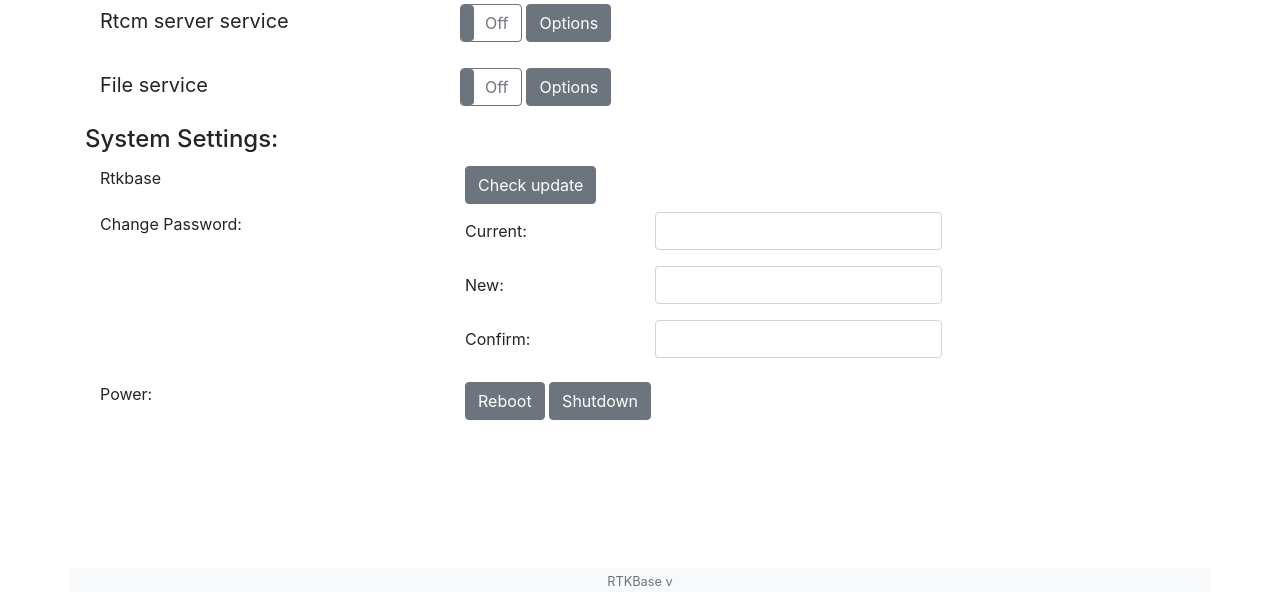
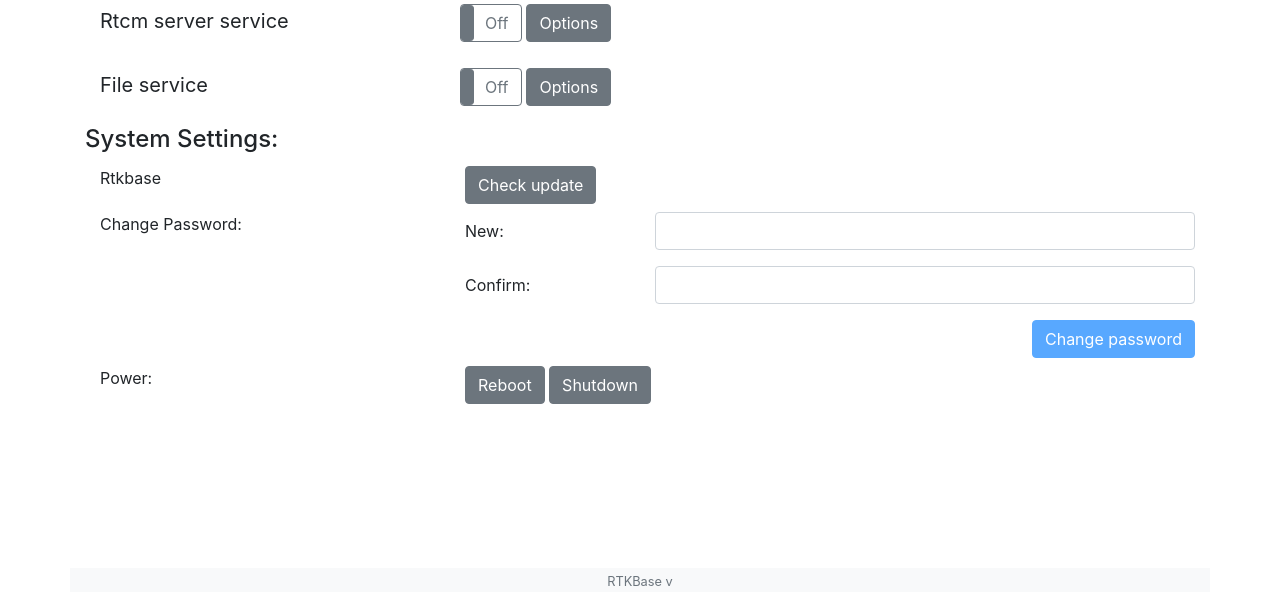
Before and after one commit to Stefal/rtkbase, a Python web app: template web_app/templates/settings.html in a window 1280 px wide. Shown: the part 208-800 px from the top of the page. Run offline with Jinja, Linux system fonts and the light colour scheme; the template is opened without the code that fills it, so the values that code supplies are empty; some libraries are stand-ins or nearby versions.

Commit message:
Adding code to change password

```diff
--- a/web_app/RTKBaseConfigManager.py
+++ b/web_app/RTKBaseConfigManager.py
@@ -4,7 +4,7 @@ from configparser import ConfigParser
 class RTKBaseConfigManager:
     """ A class to easily access the settings from RTKBase settings.conf """
 
-    NON_QUOTED_KEYS = ("basedir", "web_authentification", "web_password_hash",
+    NON_QUOTED_KEYS = ("basedir", "web_authentification", "new_web_password", "web_password_hash",
                      "flask_secret_key", "archive_name",)
 
     def __init__(self, default_settings_path, user_settings_path):
--- a/web_app/static/settings.js
+++ b/web_app/static/settings.js
@@ -20,10 +20,6 @@
 
 // You should have received a copy of the GNU General Public License
 // along with ReachView.  If not, see <http://www.gnu.org/licenses/>.
-
-// ####################### HANDLE WINDOW FOCUS/UNFOCUS #######################
-
-
 
 
 // ############################### MAIN ###############################
@@ -189,11 +185,11 @@ $(document).ready(function () {
             $("#updateModal .modal-body").text("Do you want to install v" + response['new_release'] + "?");
             $("#updateModal .modal-body").append("<br>It will take a few minutes.");
             $("#start-update-button").removeAttr("disabled");
-            $('#updateModal').modal();
+            $("#updateModal").modal();
         } else {
             $("#updateModal .modal-title").text("No Update available!");
             $("#updateModal .modal-body").text("We're working on it. Come back later!");
-            $('#updateModal').modal();
+            $("#updateModal").modal();
         }
 
     })
@@ -205,6 +201,31 @@ $(document).ready(function () {
         $(this).prop("disabled", true);
         $(this).html('<span class="spinner-border spinner-border-sm"></span> Updating...');
         $("#cancel-button").prop("disabled", true);
+    })
+
+    // ####################### HANDLE CHANGING PASSWORD #######################
+
+    document.getElementById('change_password').addEventListener("input", function(e) {
+        pwd_check(this);
+    })
+
+    function pwd_check(input) {
+        var new_pwd = document.getElementById('new_password');
+        var confirm_pwd = document.getElementById('confirm_password');
+        if (confirm_pwd.value != new_pwd.value) {
+            confirm_pwd.setCustomValidity('Password Must be Matching.');
+        } else {
+            // input is valid -- reset the error message
+            new_pwd.setCustomValidity('');
+            confirm_pwd.setCustomValidity('');
+
+        }
+    }
+
+
+    socket.on("password updated", function() {
+        //open modal box for logout
+        $("#passwordChangedModal").modal();
     })
 
     // ####################### HANDLE REBOOT SHUTDOWN #######################
--- a/web_app/templates/settings.html
+++ b/web_app/templates/settings.html
@@ -223,26 +223,31 @@
       </div>
       <div class="col-sm-8">
         <form id="change_password">
+          <!--
           <div class="form-group row">
             <label for="cur_pwd" class="col-sm-3 col-form-label">Current: </label>
-            <div class="col-sm-5">
+            <div class="col-sm-9">
                 <input id="cur_pwd" type="password" name="cur_pwd" class="form-control" title="current password" required>
                 <div class="invalid-feedback">Current password</div>
             </div>
           </div>
+          -->
           <div class="form-group row">
-            <label for="new_pwd" class="col-sm-3 col-form-label">New: </label>
-            <div class="col-sm-5">
-                <input id="new_pwd" type="password" name="new_pwd" class="form-control" title="new password" required>
+            <label for="new_password" class="col-sm-3 col-form-label">New: </label>
+            <div class="col-sm-9">
+                <input id="new_password" type="password" name="new_password" class="form-control" title="new password" required>
                 <div class="invalid-feedback">New password</div>
             </div>
           </div>
           <div class="form-group row">
             <label for="confirm_password" class="col-sm-3 col-form-label">Confirm: </label>
-            <div class="col-sm-5">
+            <div class="col-sm-9">
                 <input id="confirm_password" type="password" name="confirm_password" class="form-control" title="confirm password" required>
                 <div class="invalid-feedback">Confirm password</div>
             </div>
+          </div>
+          <div class="clearfix">
+            <button type="submit" class="btn btn-primary float-right" disabled>Change password</button>
           </div>
         </form>
       </div>
@@ -281,6 +286,26 @@
     </div>
   </div>
 
+
+  <!-- The Paswword is changed Modal dialog box-->
+<div class="modal" id="passwordChangedModal">
+  <div class="modal-dialog">
+    <div class="modal-content">
+      <!-- Modal Header -->
+      <div class="modal-header">
+        <h4 class="modal-title">Password Update</h4>
+        <button type="button" class="close" data-dismiss="modal">&times;</button>
+      </div>
+      <!-- Modal body -->
+      <div class="modal-body text-center ">The password was updated successfuly
+      </div>
+      <!-- Modal footer -->
+      <div class="modal-footer mx-auto">
+        <a href="{{ url_for('logout') }}" class="btn btn-success" role="button">Log out</a>
+      </div>
+    </div>
+  </div>
+</div>
   <!-- The reboot  Modal dialog box-->
 <div class="modal" id="rebootModal">
   <div class="modal-dialog">
```
Also changed, not shown: web_app/server.py (+24 -15 lines).
